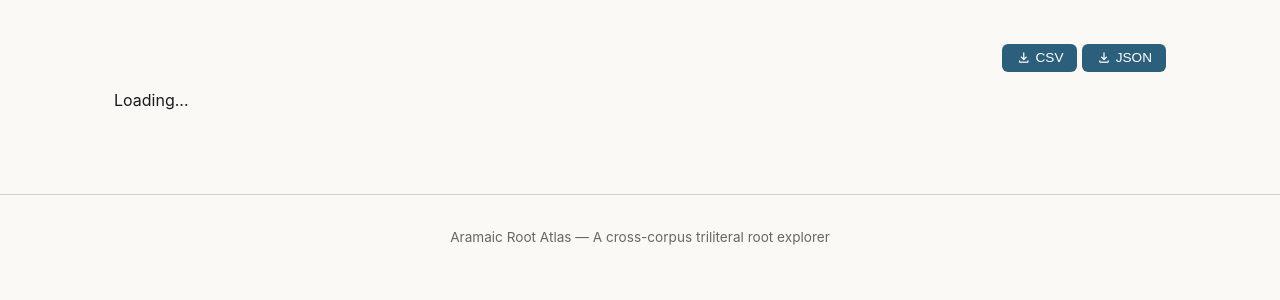
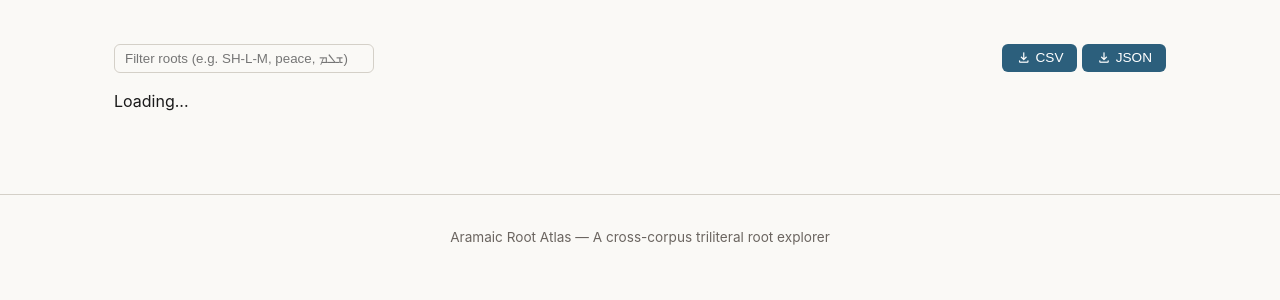
Before and after one commit to Jossifresben/aramaic-root-atlas, a Python web app: template templates/heatmap.html in a window 1280 px wide. Shown: the part 58-358 px from the top of the page. Run offline with Jinja, Linux system fonts and the light colour scheme; the template is opened without the code that fills it, so the values that code supplies are empty.

Commit message:
Add root filter search to heat map page
Filter by transliteration, gloss, or Syriac script. Client-side
filtering with progressive loading preserved.

Co-Authored-By: Claude Opus 4.6 (1M context) <noreply@anthropic.com>

```diff
--- a/templates/heatmap.html
+++ b/templates/heatmap.html
@@ -106,6 +106,7 @@
 <p class="heatmap-info">{{ t('heatmap_desc', lang) }}</p>
 
 <div class="heatmap-controls">
+    <input type="text" id="hm-filter" placeholder="Filter roots (e.g. SH-L-M, peace, ܫܠܡ)" oninput="filterHeatmap()" style="min-width:260px">
     <div class="heatmap-export">
         <button onclick="exportHeatmapCSV()"><span class="material-symbols-outlined" style="font-size:16px;vertical-align:middle">download</span> CSV</button>
         <button onclick="exportHeatmapJSON()"><span class="material-symbols-outlined" style="font-size:16px;vertical-align:middle">download</span> JSON</button>
@@ -166,11 +167,12 @@ async function loadHeatmap(sortCol) {
 
 function showMoreRows() {
     var tbody = document.getElementById('hm-tbody');
-    var end = Math.min(_hmDisplayed + _hmPageSize, _hmAllRoots.length);
+    var source = _hmFilteredRoots || _hmAllRoots;
+    var end = Math.min(_hmDisplayed + _hmPageSize, source.length);
 
     var html = '';
     for (var i = _hmDisplayed; i < end; i++) {
-        var r = _hmAllRoots[i];
+        var r = source[i];
         html += '<tr>';
         html += '<td class="root-cell"><a href="/?q=' + encodeURIComponent(r.root_translit) + '" style="text-decoration:none;color:inherit">' + r.root + '</a></td>';
         html += '<td class="translit-cell">' + r.root_translit + '</td>';
@@ -188,16 +190,42 @@ function showMoreRows() {
     _hmDisplayed = end;
 
     var moreEl = document.getElementById('hm-show-more');
-    if (_hmDisplayed < _hmAllRoots.length) {
-        var remaining = _hmAllRoots.length - _hmDisplayed;
+    if (_hmDisplayed < source.length) {
+        var remaining = source.length - _hmDisplayed;
         moreEl.innerHTML = '<div class="show-more-wrap">' +
             '<button class="show-more-btn" onclick="showMoreRows()">Show more</button>' +
-            '<div class="show-more-info">Showing ' + _hmDisplayed + ' of ' + _hmAllRoots.length + ' roots (' + remaining + ' remaining)</div>' +
+            '<div class="show-more-info">Showing ' + _hmDisplayed + ' of ' + source.length + ' roots (' + remaining + ' remaining)</div>' +
             '</div>';
     } else {
-        moreEl.innerHTML = '<p class="heatmap-info" style="text-align:center">Showing all ' + _hmAllRoots.length + ' roots</p>';
+        moreEl.innerHTML = '<p class="heatmap-info" style="text-align:center">Showing all ' + source.length + ' roots</p>';
     }
 }
+
+function filterHeatmap() {
+    var q = document.getElementById('hm-filter').value.trim().toLowerCase().replace(/-/g, '');
+    if (!q) {
+        // Reset to full view
+        _hmDisplayed = 0;
+        var tbody = document.getElementById('hm-tbody');
+        if (tbody) tbody.innerHTML = '';
+        _hmFilteredRoots = null;
+        showMoreRows();
+        return;
+    }
+    var filtered = _hmAllRoots.filter(function(r) {
+        var translit = (r.root_translit || '').toLowerCase().replace(/-/g, '');
+        var gloss = (r.gloss || '').toLowerCase();
+        var root = r.root || '';
+        return translit.indexOf(q) >= 0 || gloss.indexOf(q) >= 0 || root.indexOf(q) >= 0;
+    });
+    _hmFilteredRoots = filtered;
+    _hmDisplayed = 0;
+    var tbody = document.getElementById('hm-tbody');
+    if (tbody) tbody.innerHTML = '';
+    showMoreRows();
+}
+
+var _hmFilteredRoots = null;
 
 function exportHeatmapCSV() {
     if (!_hmData) return;
```
